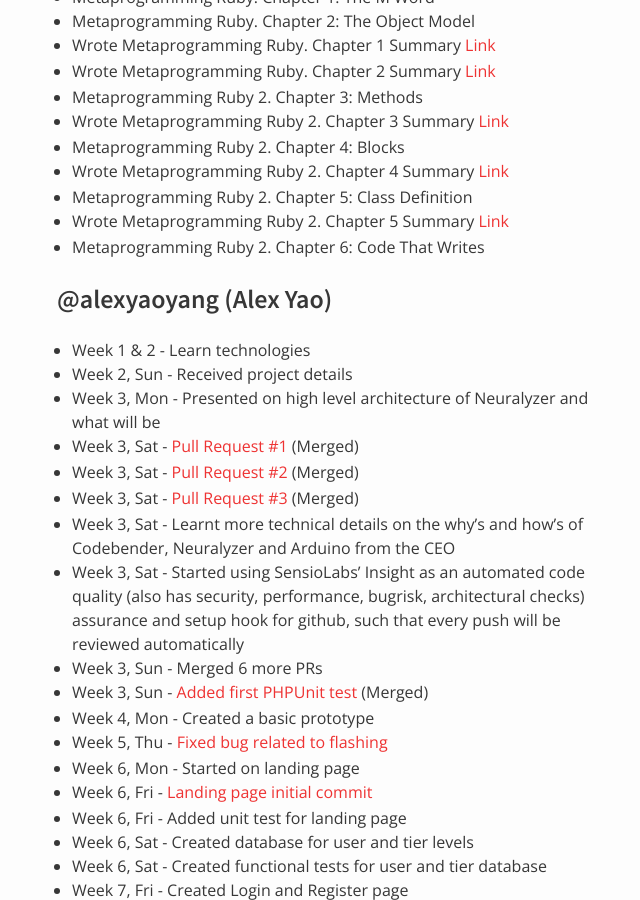
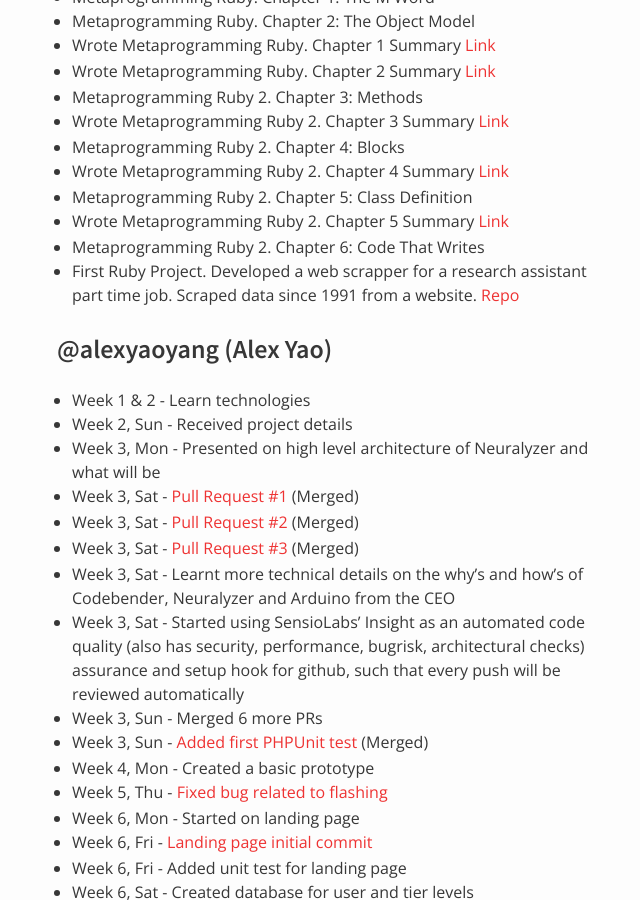
Before and after one commit to nus-oss/cs3281-AY1516S2-website, a Jekyll site: the page built from teams/codebender.md, in a window 1280 px wide and 900 px high, scrolled down 9832 px. Shown: the whole window, without its empty margins (313-953 px from the left). Built offline with Jekyll 4.4.1, drawn with Linux system fonts in a browser that asks for light colours.

Commit message:
Update Seokmin's progress

```diff
--- a/teams/codebender.md
+++ b/teams/codebender.md
@@ -299,6 +299,7 @@
  * Metaprogramming Ruby 2. Chapter 5: Class Definition
  * Wrote Metaprogramming Ruby 2. Chapter 5 Summary [Link](http://moonmoon3281.blogspot.sg/2016/03/metaprogramming-ruby-2-chapter-5-summary.html)
  * Metaprogramming Ruby 2. Chapter 6: Code That Writes
+ * First Ruby Project. Developed a web scrapper for a research assistant part time job. Scraped data since 1991 from a website. [Repo](https://github.com/bsmmoon/scrapper5)
 
 ### @alexyaoyang (Alex Yao)
 * Week 1 & 2 - Learn technologies
```
